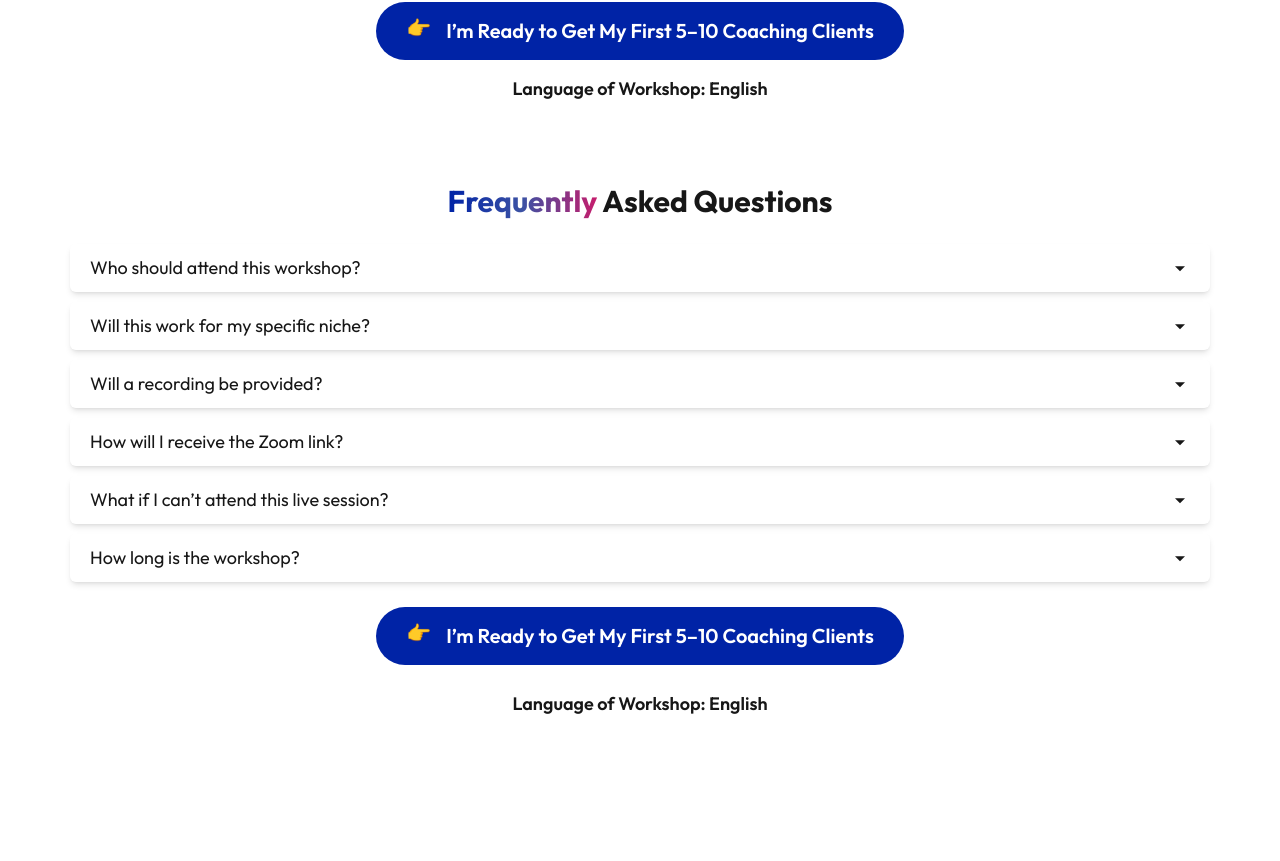
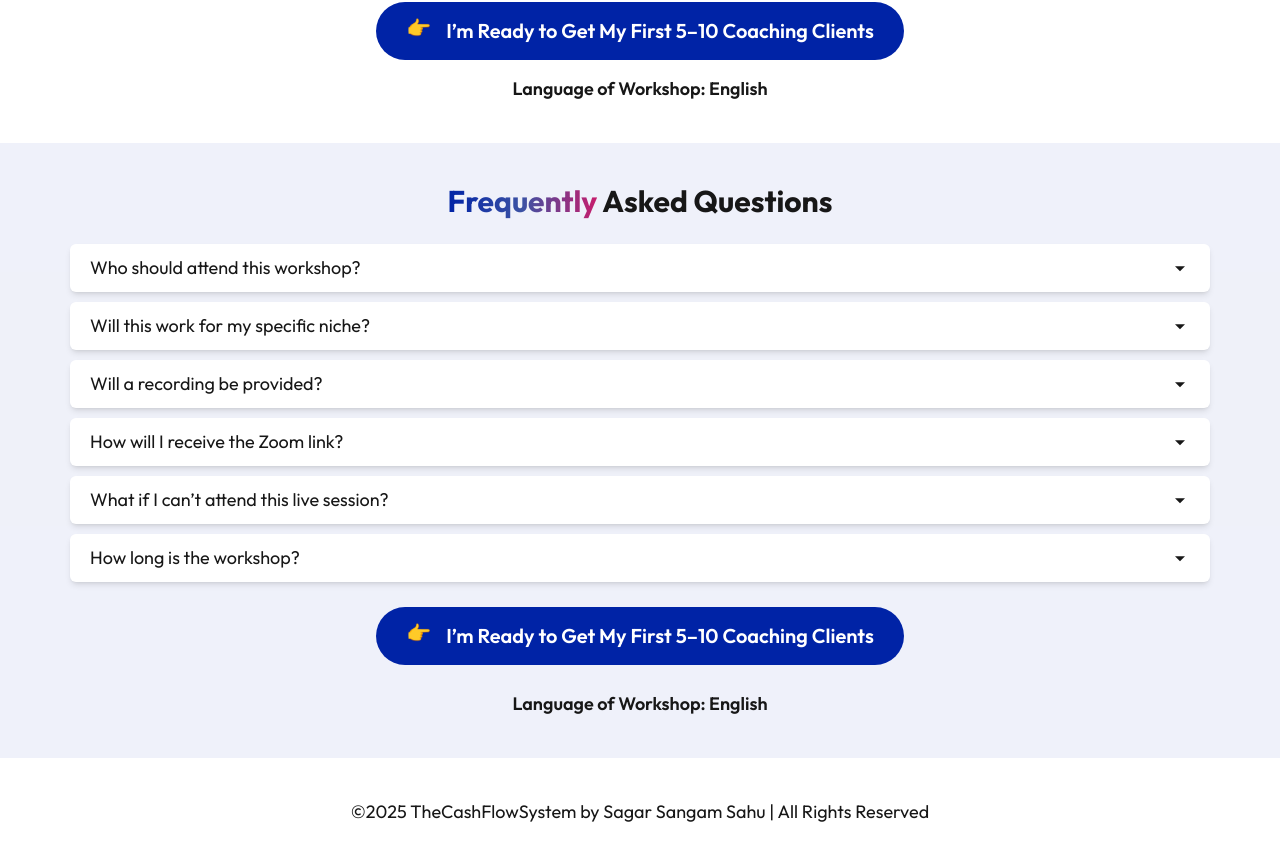
Before and after one commit to vishnut2003/hareesh_webinar, a Next.js app: page / in a window 1280 px wide. Shown: the part 8873-9734 px from the top of the page. Before the commit the page ends 9631 px from the top, so only its background shows below. Built offline with nearby package versions, Linux system fonts and the light colour scheme.

Commit message:
Layout footer complete

```diff
--- a/src/app/(sections)/faqs-section.tsx
+++ b/src/app/(sections)/faqs-section.tsx
@@ -39,6 +39,10 @@ const FaqsSection = () => {
     return (
         <DefaultSection
             outerClassName='py-[40px] px-[20px]'
+            overlay={{
+                color: "#0023A610",
+                opacity: 100,
+            }}
         >
             <div
                 className='space-y-[25px]'
@@ -91,7 +95,7 @@ function FaqSingleItem({
             className='space-y-[5px]'
         >
             <button
-                className='w-full flex items-center justify-between cursor-pointer py-[10px] px-[20px] shadow-md rounded-md'
+                className='w-full flex items-center justify-between cursor-pointer py-[10px] px-[20px] shadow-md rounded-md bg-white'
                 onClick={() => setIsOpen(prev => !prev)}
             >
                 <p
@@ -106,7 +110,7 @@ function FaqSingleItem({
             {
                 isOpen && (
                     <div
-                        className='py-[10px] px-[20px] bg-gray-100'
+                        className='py-[10px] px-[20px] bg-gray-200'
                     >
                         <p
                             className='text-lg'
--- a/src/app/layout.tsx
+++ b/src/app/layout.tsx
@@ -1,6 +1,7 @@
 import type { Metadata } from "next";
 import { Outfit } from "next/font/google";
 import "./globals.css";
+import FooterBottom from "@/layouts/footer";
 
 const outfit = Outfit();
 
@@ -20,6 +21,7 @@ export default function RootLayout({
         className={`${outfit.className} antialiased`}
       >
         {children}
+        <FooterBottom/>
       </body>
     </html>
   );
--- /dev/null
+++ b/src/layouts/footer.tsx
@@ -0,0 +1,13 @@
+import React from 'react'
+
+const FooterBottom = () => {
+  return (
+    <div
+        className='text-lg bg-white text-center py-[40px] px-[20px]'
+    >
+        <p>©2025 TheCashFlowSystem by Sagar Sangam Sahu | All Rights Reserved</p>
+    </div>
+  )
+}
+
+export default FooterBottom
```
